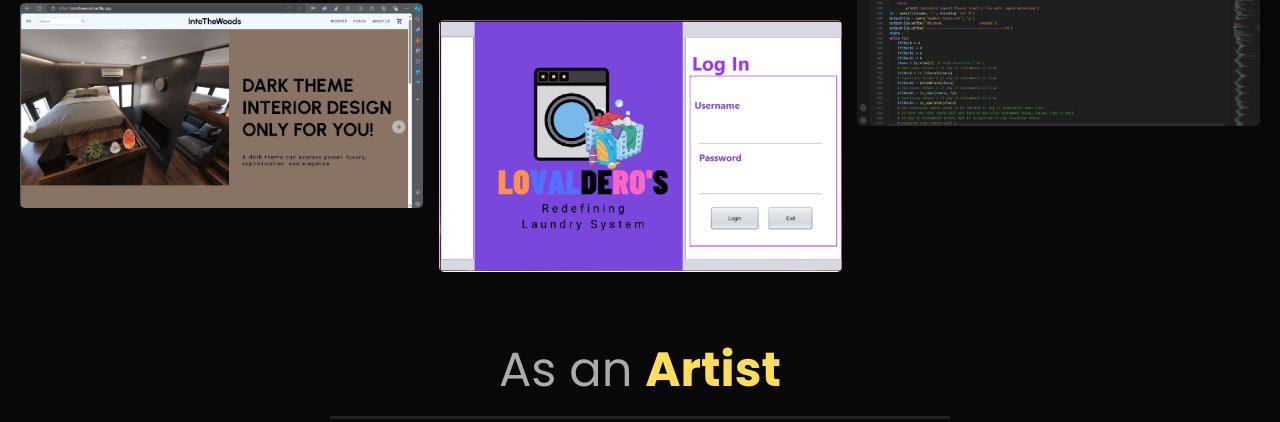
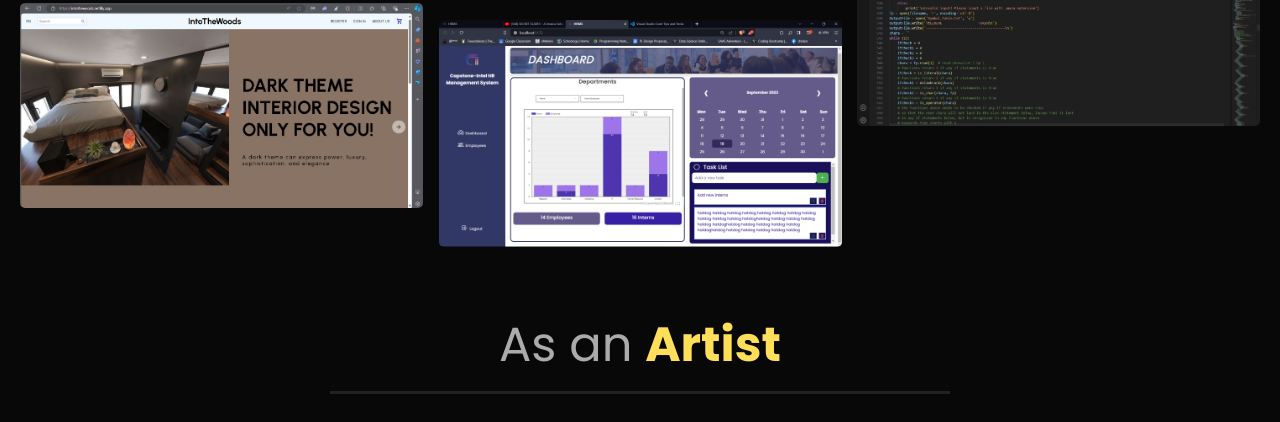
Before and after one commit to rurulmbrttgd/PortfolioWeb, a website: page project.html in a window 1280 px wide. Shown: the part 815-1237 px from the top of the page. Drawn offline with Linux system fonts and the light colour scheme.

Commit message:
Update resume and HRIS

```diff
--- a/project.html
+++ b/project.html
@@ -130,13 +130,13 @@
                 </div>
 
                 <div class="effect">
-                    <img src="project/programming/lovalderos.png">
+                    <img src="project/programming/HRIS.png">
                     <div class="overlay">
-                        <h1>Lovalderos</h1>
-                        <h2>A management system designed to track the data of <br>
-                            the customers and the employee of the company. <br><br>
+                        <h1>HRIS</h1>
+                        <h2>A Human Resource Information System developed for<br>
+                            Capstone Intel Corps.<br>
 
-                            Tech Stack: Java, JavaScript MySQL, VSCode
+                            Tech Stack: ReactJS, JavaScript, ExpressJS, MySQL, Google Looker Studio
                         </h2>
                     </div>
                 </div>
@@ -190,7 +190,7 @@
                             "mana" means inheritance. The creators of Mana would like its<br>
                             users to inherit this language and put it to good use.<br><br>
 
-                            Tech Stack: React JS, JavaScript, MySQL, Heroku, VSCode, Vercel</h2>
+                            Tech Stack: VSCode, Python</h2>
                         <div class="button-container">
                             <a href="https://github.com/rurulmbrttgd/Mana-Language" target="_blank" class="goto-button">GitHub</a>
                         </div>
```
Also changed, not shown: project/programming/HRIS.png (added), project/programming/lovalderos.png (deleted), 1 other file.
